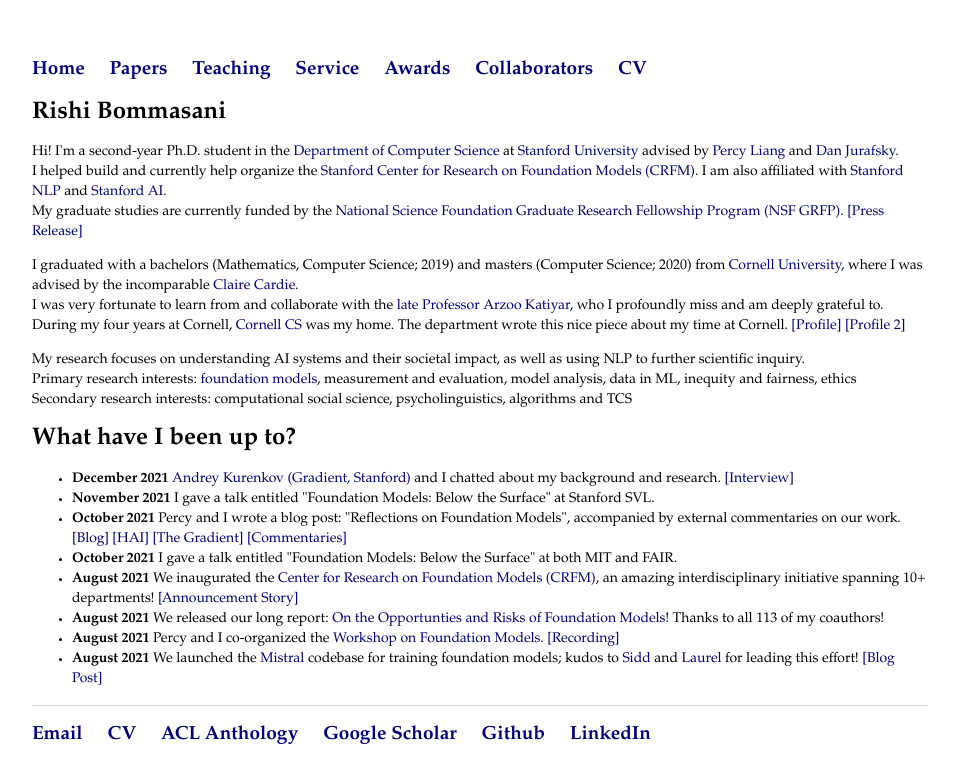
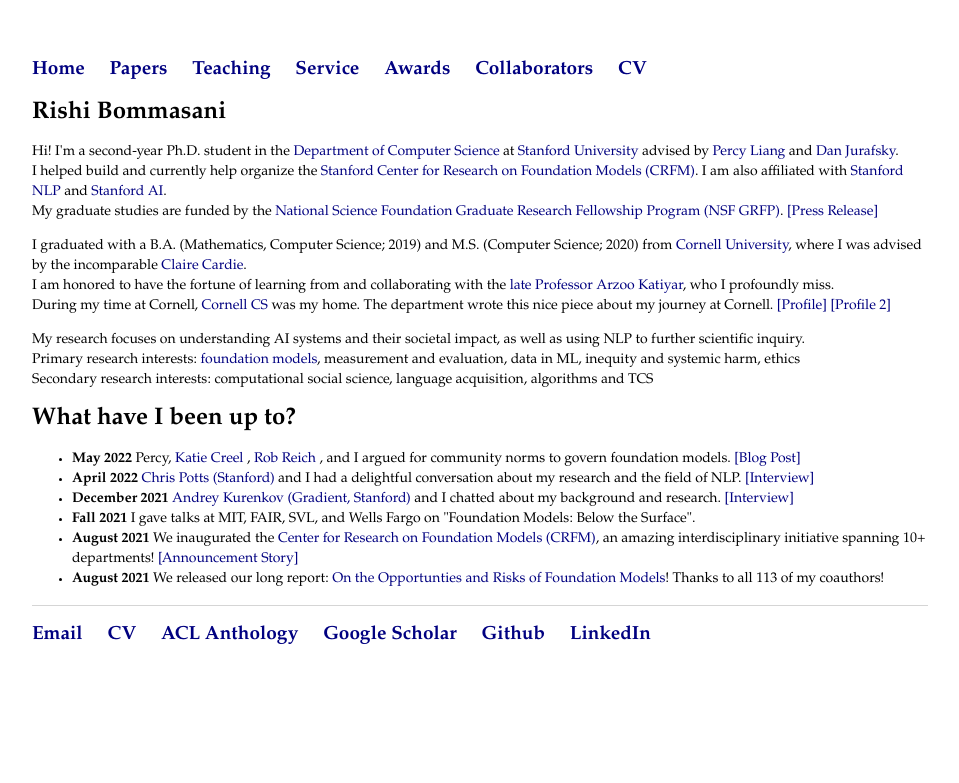
Before and after one commit to rishibommasani/rishibommasani.github.io, a Jekyll site: the page built from index.html, in a window 1280 px wide. Shown: the top 783 px of the page, without its empty margins (160-1119 px from the left). Built offline with Jekyll 4.4.1, drawn with Linux system fonts in a browser that asks for light colours.

Commit message:
Update index.html

```diff
--- a/index.html
+++ b/index.html
@@ -6,49 +6,22 @@
 <h1> Rishi Bommasani</h1>
 <p>Hi! I'm a second-year Ph.D. student in the <a href="https://cs.stanford.edu/">Department of Computer Science</a> at <a href="https://www.stanford.edu/">Stanford University</a> advised by <a href="https://cs.stanford.edu/~pliang/">Percy Liang</a> and <a href="https://web.stanford.edu/~jurafsky/">Dan Jurafsky</a>.
 <br> I helped build and currently help organize the <a href="https://crfm.stanford.edu/">Stanford Center for Research on Foundation Models (CRFM)</a>. I am also affiliated with <a href="https://nlp.stanford.edu/">Stanford NLP </a> and <a href="https://ai.stanford.edu/">Stanford AI</a>.
-				<br> My graduate studies are currently funded by the <a href="https://www.nsfgrfp.org/resources/about_grfp">National Science Foundation Graduate Research Fellowship Program (NSF GRFP)</a>. <a href="https://www.cs.cornell.edu/information/news/newsitem11136/cs-graduate-students-receive-national-science-foundation-graduate"> [Press Release] </a> </p>
+<br> My graduate studies are funded by the <a href="https://www.nsfgrfp.org/resources/about_grfp">National Science Foundation Graduate Research Fellowship Program (NSF GRFP)</a>. <a href="https://www.cs.cornell.edu/information/news/newsitem11136/cs-graduate-students-receive-national-science-foundation-graduate"> [Press Release] </a> </p>
 
-				<p> I graduated with a bachelors (Mathematics, Computer Science; 2019) and masters (Computer Science; 2020) from <a href="https://www.cornell.edu/">Cornell University</a>, where I was advised by the incomparable <a href="http://www.cs.cornell.edu/home/cardie/">Claire Cardie</a>.
-				<br> I was very fortunate to learn from and collaborate with the <a href="https://news.psu.edu/story/660710/2021/06/07/college-engineering-mourns-loss-faculty-member-arzoo-katiyar">late</a> <a href="https://sites.google.com/site/arzook99/home">Professor Arzoo Katiyar</a>, who I profoundly miss and am deeply grateful to.
-				<br> During my four years at Cornell, <a href="http://www.cs.cornell.edu">Cornell CS</a> was my home. The department wrote this nice piece about my time at Cornell. <a href="https://www.cs.cornell.edu/information/news/newsitem11229/profile-cornell-cs-ba-and-ms-graduate-rishi-bommasani"> [Profile] </a> <a href="https://www.cs.cornell.edu/information/news/newsitem11227/lillian-lee-and-tacl-cs-graduate-stanford-new-platform-data-privacy"> [Profile 2] </a> </p>
+<p> I graduated with a B.A. (Mathematics, Computer Science; 2019) and M.S. (Computer Science; 2020) from <a href="https://www.cornell.edu/">Cornell University</a>, where I was advised by the incomparable <a href="http://www.cs.cornell.edu/home/cardie/">Claire Cardie</a>.
+<br> I am honored to have the fortune of learning from and collaborating with the <a href="https://news.psu.edu/story/660710/2021/06/07/college-engineering-mourns-loss-faculty-member-arzoo-katiyar">late</a> <a href="https://sites.google.com/site/arzook99/home">Professor Arzoo Katiyar</a>, who I profoundly miss.
+<br> During my time at Cornell, <a href="http://www.cs.cornell.edu">Cornell CS</a> was my home. The department wrote this nice piece about my journey at Cornell. <a href="https://www.cs.cornell.edu/information/news/newsitem11229/profile-cornell-cs-ba-and-ms-graduate-rishi-bommasani"> [Profile] </a> <a href="https://www.cs.cornell.edu/information/news/newsitem11227/lillian-lee-and-tacl-cs-graduate-stanford-new-platform-data-privacy"> [Profile 2] </a> </p>
 
 <p> My research focuses on understanding AI systems and their societal impact, as well as using NLP to further scientific inquiry.
-				<br> Primary research interests: <a href="https://arxiv.org/abs/2108.07258">foundation models</a>, measurement and evaluation, model analysis, data in ML, inequity and fairness, ethics
-				<br> Secondary research interests: computational social science, psycholinguistics, algorithms and TCS </p>
+<br> Primary research interests: <a href="https://arxiv.org/abs/2108.07258">foundation models</a>, measurement and evaluation, data in ML, inequity and systemic harm, ethics
+<br> Secondary research interests: computational social science, language acquisition, algorithms and TCS </p>
 
 <div class="blurb">
 <h1> What have I been up to?</h1>
 <ul>
+<li><b>May 2022</b> Percy, <a href="https://kathleenacreel.com/">Katie Creel </a>, <a href="http://robreich.stanford.edu/">Rob Reich </a>, and I argued for community norms to govern foundation models. <a href="https://crfm.stanford.edu/2022/05/17/community-norms.html"> [Blog Post] </a> </li>
+<li><b>April 2022</b> <a href="https://web.stanford.edu/~cgpotts/"> Chris Potts (Stanford) </a> and I had a delightful conversation about my research and the field of NLP. <a href="https://web.stanford.edu/class/cs224u/podcast/bommasani/"> [Interview] </a> </li>
 <li><b>December 2021</b> <a href="https://www.andreykurenkov.com/"> Andrey Kurenkov (Gradient, Stanford) </a> and I chatted about my background and research. <a href="https://thegradientpub.substack.com/p/rishi-bommasani-on-foundation-models"> [Interview] </a> </li>
-	  <li><b>November 2021</b> I gave a talk entitled "Foundation Models: Below the Surface" at Stanford SVL. </li>
-          <li><b>October 2021</b> Percy and I wrote a blog post: "Reflections on Foundation Models", accompanied by external commentaries on our work.
-	      <a href="https://crfm.stanford.edu/2021/10/18/reflections.html"> [Blog] </a> <a href="https://hai.stanford.edu/news/reflections-foundation-models"> [HAI] </a> <a href="https://thegradient.pub/reflections-on-foundation-models/"> [The Gradient] </a> <a href="https://crfm.stanford.edu/2021/10/18/commentaries.html"> [Commentaries] </a>
-	  </li>
-	  <li><b>October 2021</b> I gave a talk entitled "Foundation Models: Below the Surface" at both MIT and FAIR. </li>
+<li><b>Fall 2021</b> I gave talks at MIT, FAIR, SVL, and Wells Fargo on "Foundation Models: Below the Surface". </li>
 <li><b>August 2021</b> We inaugurated the <a href="https://crfm.stanford.edu/"> Center for Research on Foundation Models (CRFM)</a>, an amazing interdisciplinary initiative spanning 10+ departments! <a href="https://hai.stanford.edu/news/introducing-center-research-foundation-models-crfm"> [Announcement Story] </a> </li>
 <li><b>August 2021</b> We released our long report: <a href="https://arxiv.org/abs/2108.07258">On the Opportunties and Risks of Foundation Models</a>! Thanks to all 113 of my coauthors!</li>
-          <li><b>August 2021</b> Percy and I co-organized the <a href="https://crfm.stanford.edu/workshop.html"> Workshop on Foundation Models</a>.
-	  <a href="https://www.youtube.com/playlist?list=PLYLBSCrrqNXz1RQCVwv7mApexCcn7Bybk"> [Recording] </a>
-	  </li>
-	  <li><b>August 2021</b> We launched the <a href="https://github.com/stanford-crfm/mistral"> Mistral </a> codebase for training foundation models; kudos to <a href="https://www.siddkaramcheti.com/"> Sidd </a> and <a href="https://scholar.google.com/citations?user=1_pb7FUAAAAJ&hl=en"> Laurel </a> for leading this effort! <a href="https://crfm.stanford.edu/2021/08/26/mistral.html"> [Blog Post] </a>
-
-<!--      <li><b>April 2020</b> Exciting news - I will be funded by a <a href="https://www.cs.cornell.edu/information/news/newsitem11136/cs-graduate-students-receive-national-science-foundation-graduate">NSF GRF</a> during my Ph.D! </li> -->
-<!--      <li><b>September 2020</b> Long paper accepted to EMNLP on evaluating summarization datasets! This marks my final paper with Claire from my time at Cornell :( <a href="https://github.com/rishibommasani/rishibommasani.github.io/blob/master/papers/EMNLP2020.pdf"> [Paper] </a> </li> -->
-<!-- 	  <li><b>September 2020</b> Started my Ph.D. (amid smoke, COVID-19, racial protest, and political discord) at <a href="https://cs.stanford.edu/">Stanford Computer Science</a> and <a href="https://nlp.stanford.edu/">Stanford NLP</a>! </li> -->
-<!-- 	  <li><b>May 2020</b> I graduated with a M.S. in Computer Science from Cornell University. My <a href="https://github.com/rishibommasani/rishibommasani.github.io/blob/master/papers/MSThesis.pdf">thesis</a> is now available!</li> -->
-<!-- 	  <li><b>April 2020</b> I am ecstatic to announce I will be doing my Ph.D. at <a href="https://cs.stanford.edu/">Stanford Computer Science</a> and <a href="https://nlp.stanford.edu/">Stanford NLP</a>! </li> -->
-<!-- 	  <li><b>April 2020</b> Long paper accepted to ACL on interpreting contextualized representations; congrats to my coauthors Kelly Davis and Claire Cardie! <a href="https://www.aclweb.org/anthology/2020.acl-main.431/"> [Paper] </a> </li> -->
-<!-- 	  <li><b>May 2019</b> I am honored to have received the Computer Science Prize for Academic Excellence!</li> -->
-<!-- 	  <li><b>May 2019</b> I graduated with a B.A. in Computer Science and B.A. in Mathematics from Cornell University.</li>  -->
-<!-- 	  <li><b>March 2020</b> Held our (the?) first ever virtual research night! In its third iteration, <a href="https://www.cs.cornell.edu/events/research-night">CS Research Night</a>  was an astounding success, with over 			50+ undergrads showing up in spite of the virtual format/challenges in the world due to COVID-19. Thanks <a href="https://www.cs.cornell.edu/people/staff">Vanessa</a>, <a href="http://www.cs.cornell.edu/~kb/">Kavita</a>, and <a href="https://www.cs.cornell.edu/~asampson/">Adrian</a> for making this happen.</li> -->
-<!--      <li><b>December 2019</b> Headed to my first NeurIPS! Presenting two  papers at <a href="https://sites.google.com/view/mlwithguarantees">ML with Guarantees</a> and <a href="https://context-composition.github.io/">Context and Compositionality</a>! I was graciously supported by a NeurIPS Student Travel Grant and Cornell University. </li> -->
-<!-- 	  <li><b>November 2019</b> Three papers in preparation for ACL 2020 submission. Wrapping up grad school applications. </li> -->
-<!--      <li><b>October 2019</b> Two workshop papers accepted at NeurIPS. I have started three new projects and am mentoring (6) undergraduates students in NLP research for the first time!</li> -->
-<!-- 	  <li><b>September 2019</b> Iteration two of <a href="http://www.cs.cornell.edu/information/news/newsitem10840/research-night-connecting-undergraduates-cs-research">CS Research Night</a>  was an astounding success, with over 150+ undergrads showing up and learning about CS research at Cornell. Thanks <a href="https://www.cs.cornell.edu/people/staff">Vanessa</a>, <a href="http://www.cs.cornell.edu/~kb/">Kavita</a>, <a href="http://www.cs.cornell.edu/~laurejt/">Laure</a>, <a href="http://www.cs.cornell.edu/~milano/">Matt</a>, and <a href="https://www.cs.cornell.edu/~asampson/">Adrian</a> for making this happen.</li> -->
-<!-- 	  <li><b>September 2019</b> I am back at Cornell, co-teaching <a href="http://www.cs.cornell.edu/courses/cs4740/2019fa/">CS 4740: NLP</a> with Claire. </li> -->
-<!-- 	  <li><b>August 2019</b> Completed my second research internship at Mozilla. Thanks Kelly for hosting me!<a href="https://docs.google.com/presentation/d/1JB4A_D8u2PdmTA8l4Vrx4EhSPOWR5DEnnVEzDFkYadg/edit?usp=sharing">[Slides]</a></li> -->
-<!-- 	  <li><b>July 2019</b> Headed to my first ACL! Presenting two  papers at the <a href="https://sites.google.com/view/acl19studentresearchworkshop/">SRW</a> and <a href="https://blackboxnlp.github.io/">BlackboxNLP</a>! I was graciously supported by an ACL Student Scholarship and a Mozilla Research Travel Grant.</li> -->
-<!-- 	  <li><b>June 2019</b> Headed to my first NAACL! Presenting my first paper at the <a href="http://structuredprediction.github.io/SPNLP19">Structured Prediction in NLP</a> workshop! I was graciously supported by a NAACL Student Volunter Award, Mozilla Research Travel Grant, and Cornell University.</li> -->
-<!-- 	  <li><b>May 2019</b> Headed to my first conference and its the inaugural edition! Thanks <a href="https://people.cs.umass.edu/~mccallum/">Andrew</a> for fostering such an inviting and warm experience at <a href="https://www.akbc.ws/2019/">AKBC</a>! I was graciously supported by Cornell University.</li> -->
-	  </ul>
-	  </div><!-- /.blurb -->
```
Lines whose indentation alone changed are shown as unchanged.
